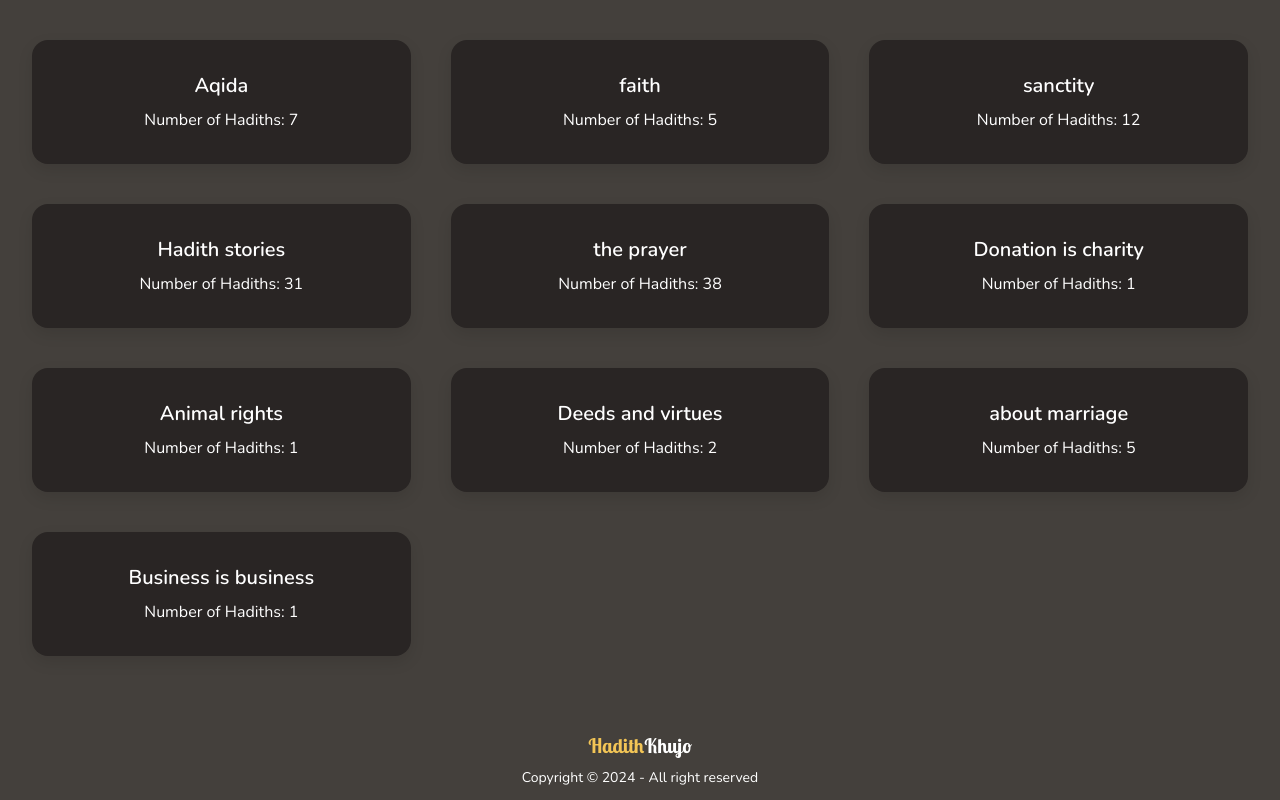
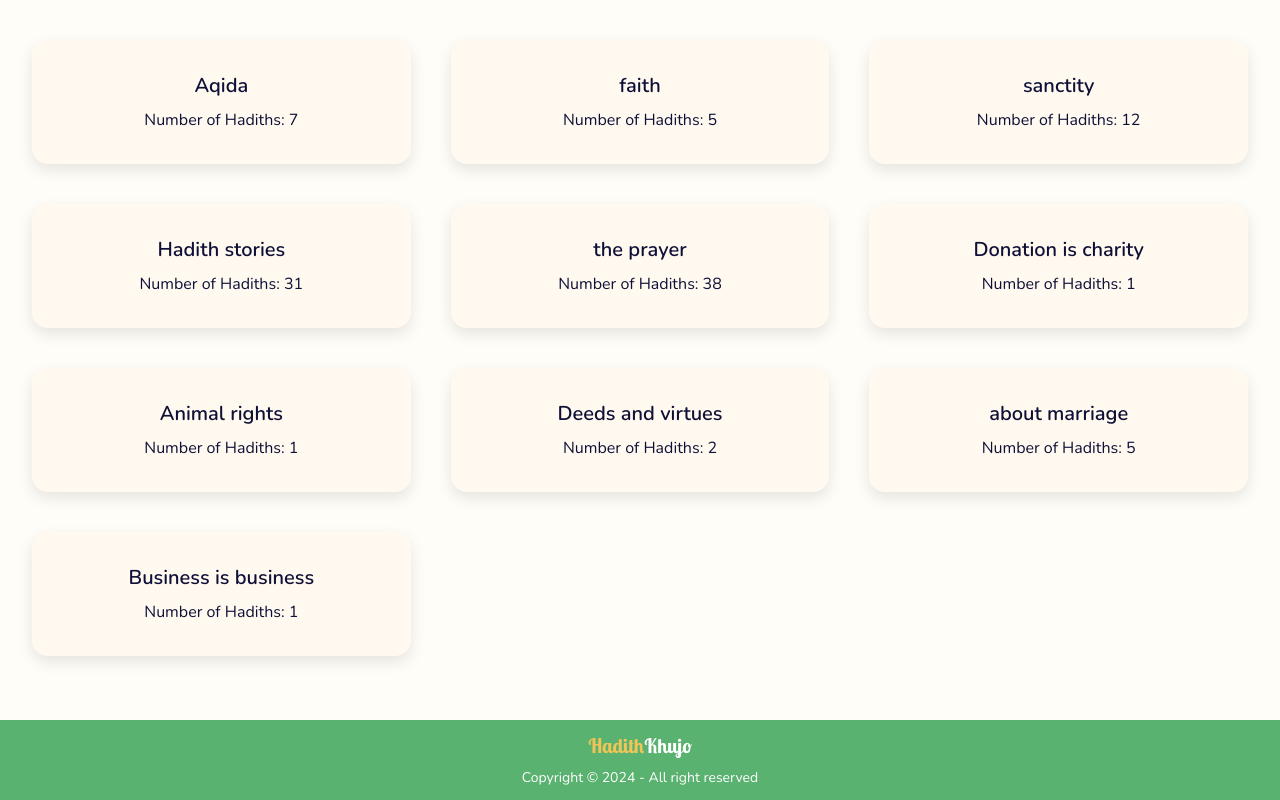
Before and after one commit to MuhammadRukon/hadith-web-app, a React (Vite) app: page / in a window 1280 px wide. Shown: the part 1611-2411 px from the top of the page. Built offline with nearby package versions, Linux system fonts and the light colour scheme; a web font is replaced by a local one.

Commit message:
double click to enable dark mode  on intial render fixed

```diff
--- a/src/component/footer/Footer.jsx
+++ b/src/component/footer/Footer.jsx
@@ -6,11 +6,11 @@ const Footer = () => {
   return (
     <footer className="footer bg-[#5ab270] dark:bg-stone-700 footer-center py-3 sticky z-10 text-white">
       <aside>
-        <p className="font-bold text-xl">
+        <div className="font-bold text-xl">
           <Link to={"/"}>
             <Logo footer={true} />
           </Link>
-        </p>
+        </div>
         <p>Copyright © 2024 - All right reserved</p>
       </aside>
     </footer>
--- a/src/component/navbar/Navbar.jsx
+++ b/src/component/navbar/Navbar.jsx
@@ -7,7 +7,7 @@ import { useState } from "react";
 import { MdOutlineLightMode } from "react-icons/md";
 
 const Navbar = () => {
-  const [theme, setTheme] = useState(localStorage.getItem("theme"));
+  const [theme, setTheme] = useState(localStorage.getItem("theme") || "light");
 
   const handleThemeChange = () => {
     const color = theme === "dark" ? "light" : "dark";
--- a/src/layout/MainLayout.jsx
+++ b/src/layout/MainLayout.jsx
@@ -4,7 +4,7 @@ import Footer from "../component/footer/Footer";
 
 const MainLayout = ({ children }) => {
   return (
-    <div id="main-div" className="font-primary dark bg-[#fefdf8] dark:stroke-neutral-700">
+    <div id="main-div" className="font-primary bg-[#fefdf8] dark:stroke-neutral-700">
       <Navbar />
       <div className="mt-[65px]">{children}</div>
       <Footer />
```
